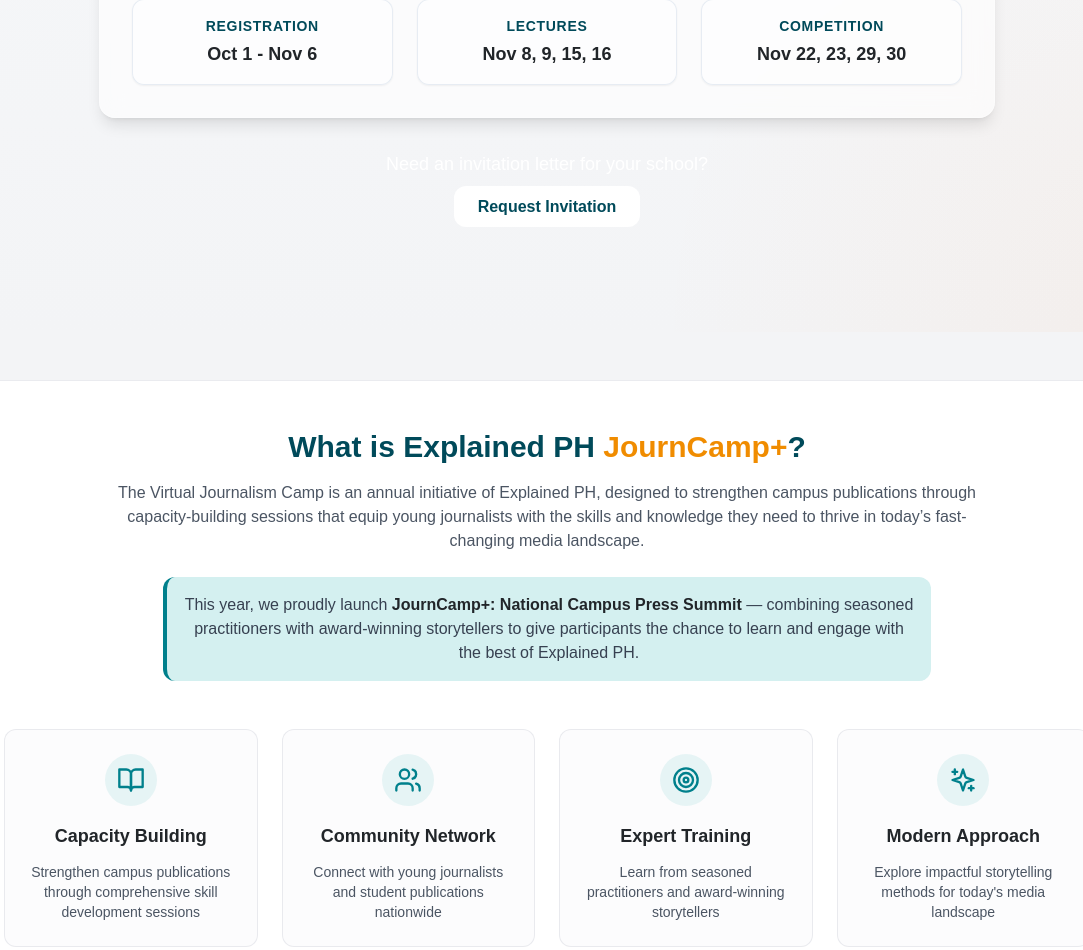
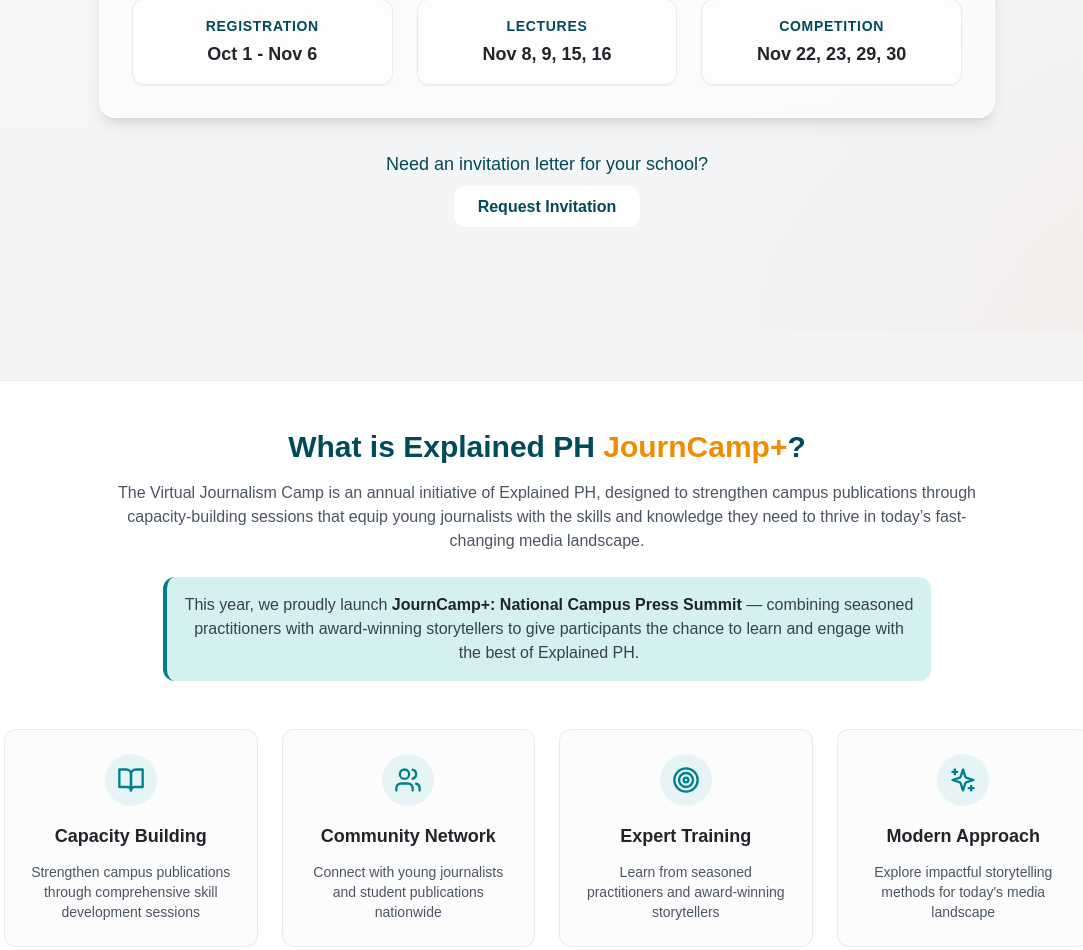
Before and after one commit to archie-bergosa/explained-ph-journcamp, a React (Vite) app: page / in a window 1280 px wide. Shown: the part 904-1854 px from the top of the page, without its empty margins (93-1176 px from the left). Built offline with nearby package versions, Linux system fonts and the light colour scheme.

Commit message:
modified:   src/components/Invitation.jsx

```diff
--- a/src/components/Invitation.jsx
+++ b/src/components/Invitation.jsx
@@ -10,7 +10,7 @@
       animate={{ opacity: 1, y: 0 }}
       transition={{ duration: 0.5, delay: 1.0 }}
     >
-      <p className="text-lg text-white mb-4">
+      <p className="text-lg text-brand-dark-teal mb-4">
         Need an invitation letter for your school?
       </p>
       <a
```
